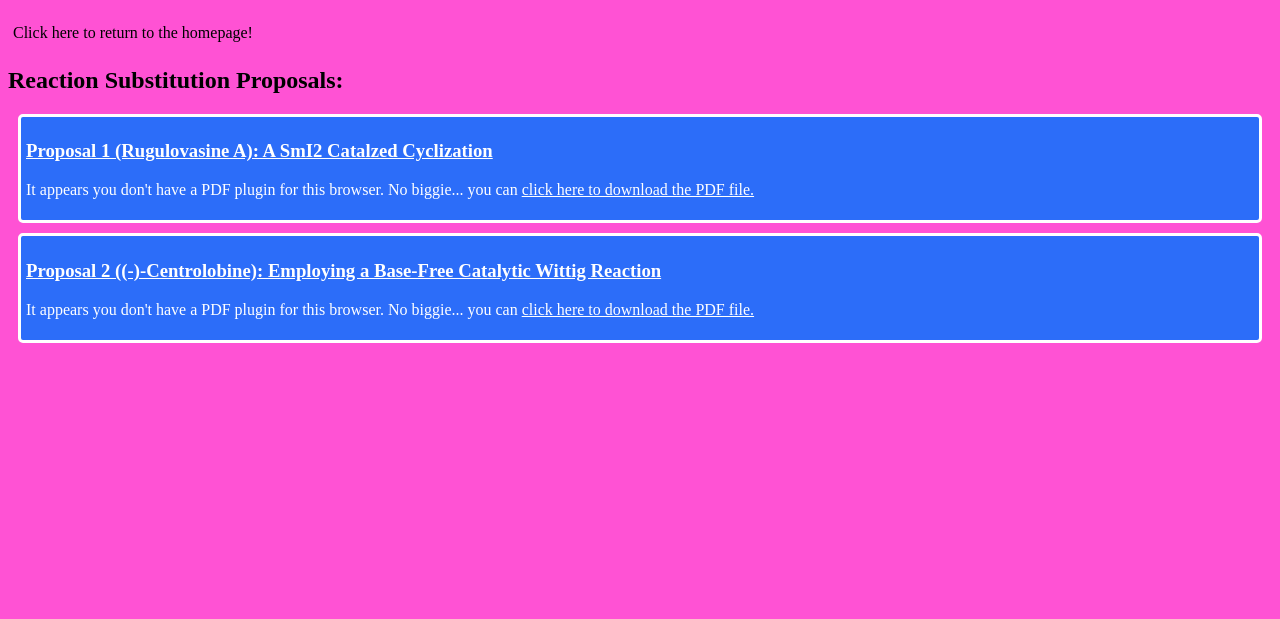
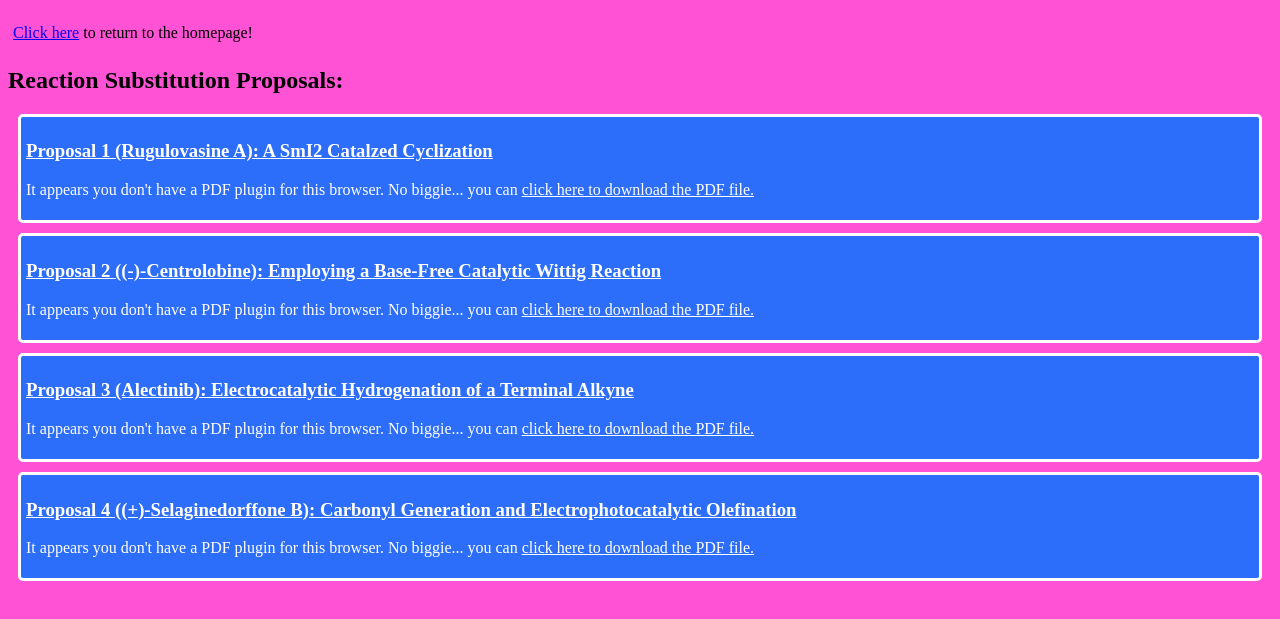
Before and after one commit to IFalise/IanFalise, an Astro site: page /Syntheses in a window 1280 px wide. Shown: the part 61-680 px from the top of the page. Built offline with nearby package versions, Linux system fonts and the light colour scheme; Astro itself is replaced by a stand-in of ours.

Commit message:
Update Syntheses.html

```diff
--- a/src/pages/Syntheses.html
+++ b/src/pages/Syntheses.html
@@ -9,7 +9,7 @@
 <body>
     <h1>Organic Synthetic Projects</h1>
     <div class="return">
-    <a src="ianfalise.com">Click here</a> to return to the homepage!
+    <a href="HomePage.html">Click here</a> to return to the homepage!
     </div>
         <h2>Reaction Substitution Proposals:</h2>
         <div class="project">
@@ -24,6 +24,18 @@
                 <p>It appears you don't have a PDF plugin for this browser. No biggie... you can <a class="link" href="exam1.pdf">click here to download the PDF file.</a></p>
             </object>
             </div>
+            <div class="project">
+                <h3>Proposal 3 (Alectinib): Electrocatalytic Hydrogenation of a Terminal Alkyne</h3>
+                <object data="Exam3.pdf" type="application/pdf" width="100%" height="600px">
+                    <p>It appears you don't have a PDF plugin for this browser. No biggie... you can <a class="link" href="exam1.pdf">click here to download the PDF file.</a></p>
+                </object>
+                </div>
+                <div class="project">
+                <h3>Proposal 4 ((+)-Selaginedorffone B): Carbonyl Generation and Electrophotocatalytic Olefination</h3>
+                <object data="Exam4.pdf" type="application/pdf" width="100%" height="600px">
+                    <p>It appears you don't have a PDF plugin for this browser. No biggie... you can <a class="link" href="exam1.pdf">click here to download the PDF file.</a></p>
+                </object>
+                </div>
     </div>
 </body>
 </html>
```
